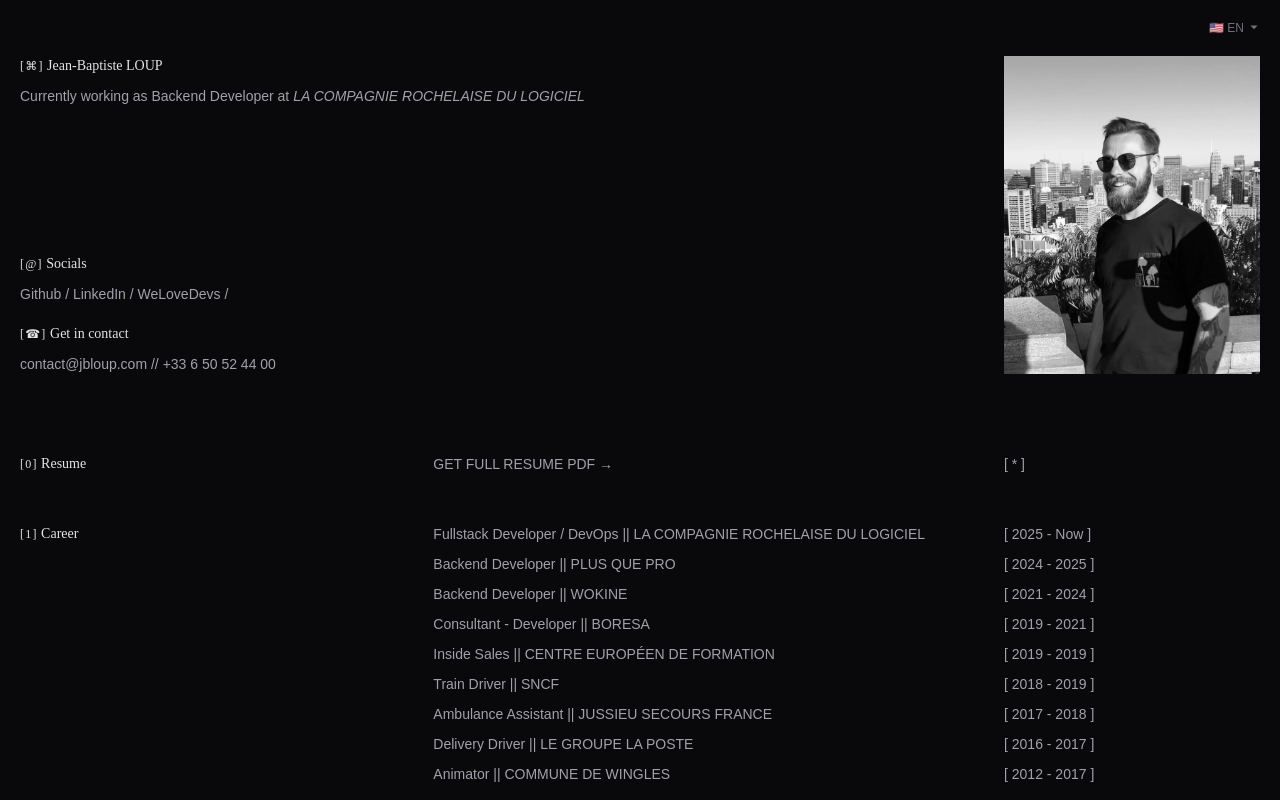
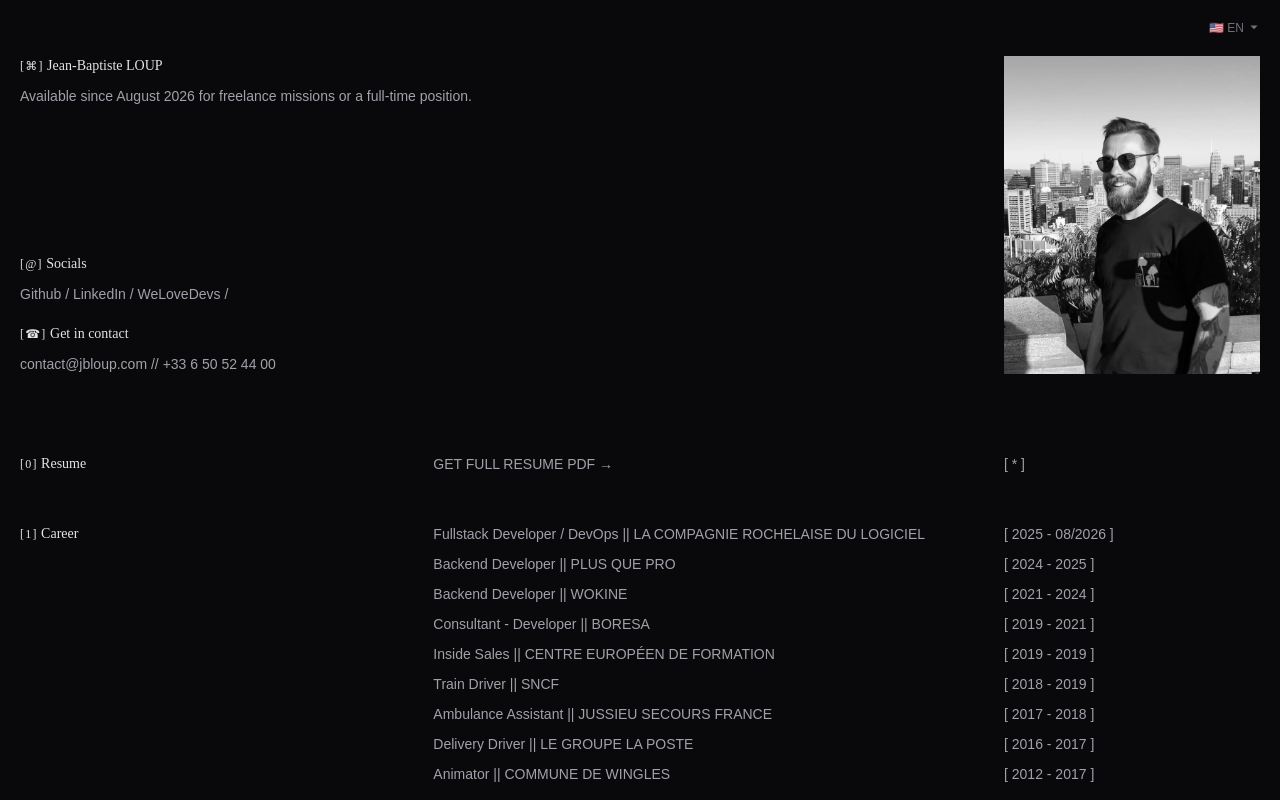
Before and after one commit to ogrre/jbloup-v4, a Vue app: page / in a window 1280 px wide. Shown: the top 800 px of the page. Built offline with nearby package versions, Linux system fonts and the light colour scheme; a web font is replaced by a local one.

Commit message:
update job

```diff
--- a/src/App.vue
+++ b/src/App.vue
@@ -27,13 +27,7 @@ const { t } = useI18n()
             <span class="tracking-widest text-xs">[⌘]</span>
             {{ t('header.name') }}
           </h1>
-          <p class="text-zinc-400">{{ t('header.currentlyWorking', { title: t('header.title') }) }} <a class="relative group"
-                                                                                  :href="resume.basics.companyUrl"
-                                                                                  target="_blank">
-            <span class="text-zinc-400 italic uppercase">{{ t('header.company') }}</span>
-            <span class="absolute -bottom-1 left-0 w-0 h-0.5 bg-zinc-500 transition-all group-hover:w-full"></span>
-          </a>
-          </p>
+          <p class="text-zinc-400">{{ t('header.availability') }}</p>
         </div>
 
         <div class="space-y-5">
--- a/src/assets/resume.json
+++ b/src/assets/resume.json
@@ -39,6 +39,7 @@
       "shortName": "COROLO",
       "position": "Fullstack Developer / DevOps",
       "startDate": "2025",
+      "endDate": "08/2026",
       "summary": "Développement et exploitation d'une plateforme SaaS de gestion des rappels consommateurs destinée aux enseignes de la grande distribution. Participation à la conception fonctionnelle, au développement des fonctionnalités métier et à l'automatisation des déploiements au sein d'une équipe Agile/Scrum.",
       "location": "La Rochelle, France",
       "highlights": [
--- a/src/locales/en.json
+++ b/src/locales/en.json
@@ -2,8 +2,7 @@
   "header": {
     "name": "Jean-Baptiste LOUP",
     "title": "Backend Developer",
-    "currentlyWorking": "Currently working as {title} at",
-    "company": "La Compagnie Rochelaise du Logiciel"
+    "availability": "Available since August 2026 for freelance missions or a full-time position."
   },
   "sections": {
     "socials": "Socials",
--- a/src/locales/fr.json
+++ b/src/locales/fr.json
@@ -2,8 +2,7 @@
   "header": {
     "name": "Jean-Baptiste LOUP",
     "title": "Développeur Backend",
-    "currentlyWorking": "Actuellement {title} chez",
-    "company": "La Compagnie Rochelaise du Logiciel"
+    "availability": "Disponible depuis août 2026 pour une mission freelance ou un CDI."
   },
   "sections": {
     "socials": "Réseaux sociaux",
```
